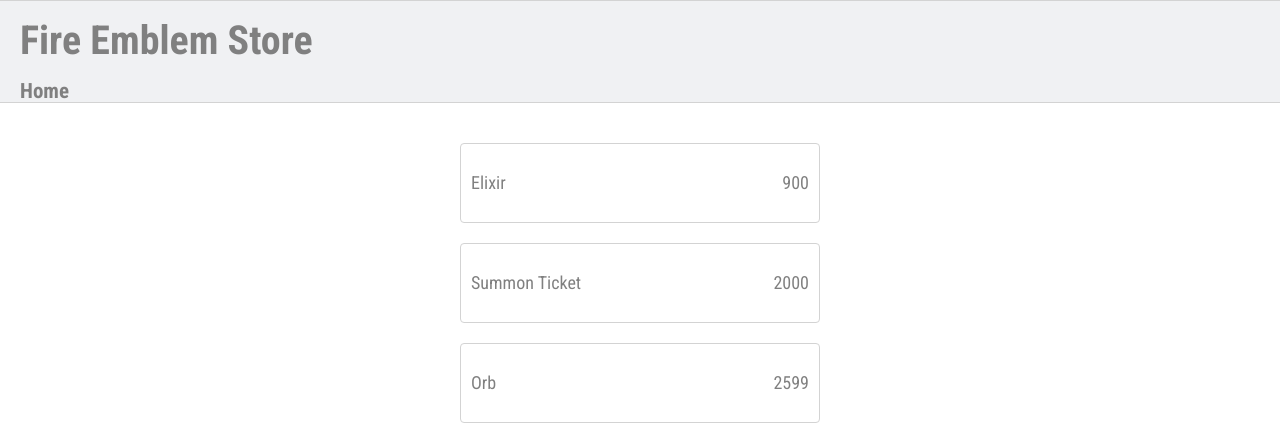
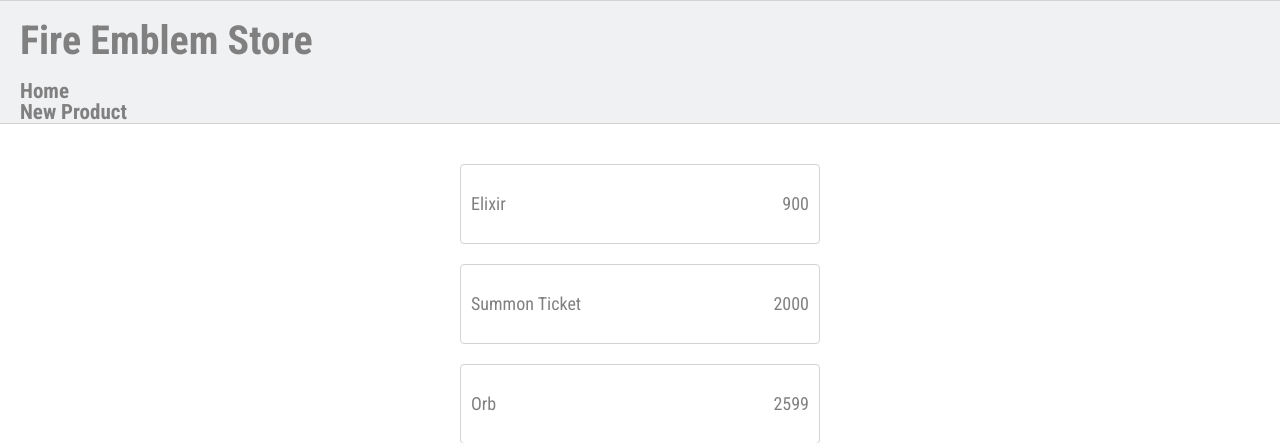
Before and after one commit to lindalou0419/django-rainforest, a Django app: page /products/ in a window 1280 px wide. Shown: the top 443 px of the page. Run offline with Django 3.2, Linux system fonts and the light colour scheme; data comes from the database, SQL or seed files in the repository; some libraries are stand-ins or nearby versions.

Commit message:
displayed new product form

```diff
--- a/rainforest/templates/base.html
+++ b/rainforest/templates/base.html
@@ -22,6 +22,7 @@
       <nav class="main-nav">
         <ul>
           <li class="nav-link"><a href="{% url 'products' %}">Home</a></li>
+          <li class="nav-link"><a href="{% url 'product_new' %}">New Product</a></li>
         </ul>
       </nav>
     </header>
--- a/rainforest/urls.py
+++ b/rainforest/urls.py
@@ -7,4 +7,5 @@ urlpatterns = [
   path('', views.root),
   path('products/', views.products, name="products"),
   path('products/<int:product_id>/', views.product_show, name='product_show'),
+  path('products/new', views.product_new, name='product_new'),
 ]
--- a/rainforest/views.py
+++ b/rainforest/views.py
@@ -1,8 +1,8 @@
-# from django.http import HttpResponse, HttpResponseRedirect
 from django.http import HttpResponse
 from django.shortcuts import render, redirect
 from django.urls import path
 from rainforest.models import Product
+from rainforest.forms import ProductForm
 
 def root(request):
   return redirect('products')
@@ -25,6 +25,14 @@ def product_show(request, product_id):
     'product': product,
     'title': product.name,
   }
-  response = render(request, 'product.html', context)
+  response = render(request, 'products/product.html', context)
   return HttpResponse(response)
 #-------------------------------
+
+
+def product_new(request):
+  form = ProductForm()
+  context = {'form': form}
+  response = render(request, 'products/new-product.html', context)
+  return HttpResponse(response)
+#-------------------------------
```
Also changed, not shown: rainforest/forms.py (added, +8 -0 lines), rainforest/templates/products/new-product.html (added, +11 -0 lines), rainforest/templates/products/product.html (renamed from rainforest/templates/product.html).
